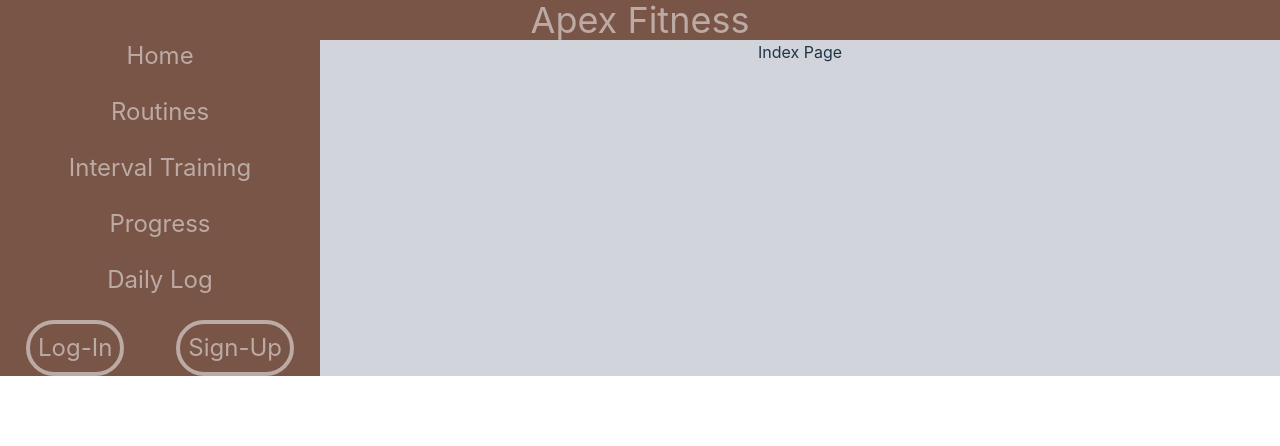
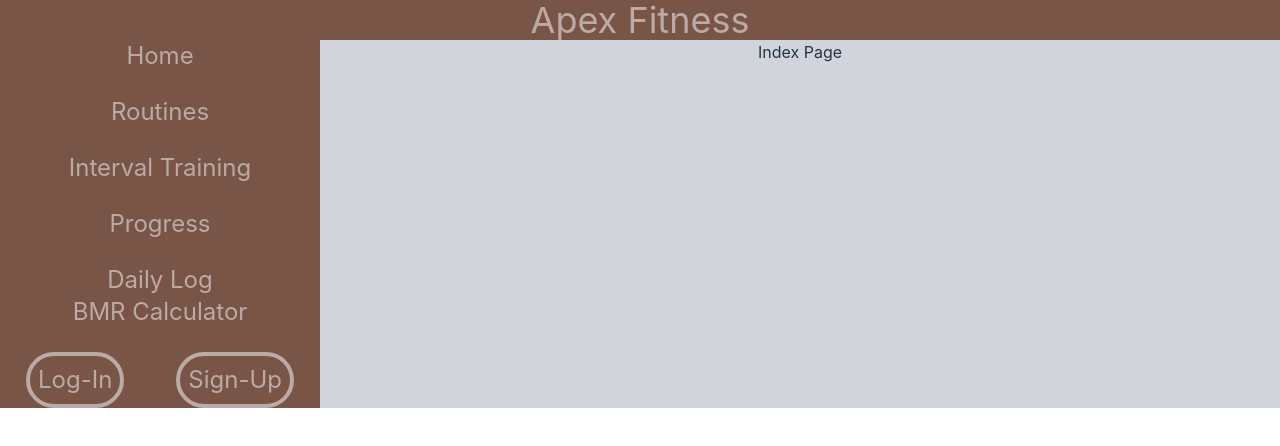
Before and after one commit to tkoenig97/apex-fitness, a React (Vite) app in the folder frontend/: page / in a window 1280 px wide. Shown: the top 446 px of the page. Built offline with nearby package versions, Linux system fonts and the light colour scheme; no server answers.

Commit message:
Added BMR calc to nav

```diff
--- a/frontend/src/components/Navbar.jsx
+++ b/frontend/src/components/Navbar.jsx
@@ -23,6 +23,9 @@ export const Navbar = () => {
                 <li className="mt-6">
                     <Link to={'/log'}>Daily Log</Link>
                 </li>
+                <li>
+                    <Link to={'/bmr'}>BMR Calculator</Link>
+                </li>
                 <li className="mt-6">
                     <LoginButtons />
                 </li>
```
